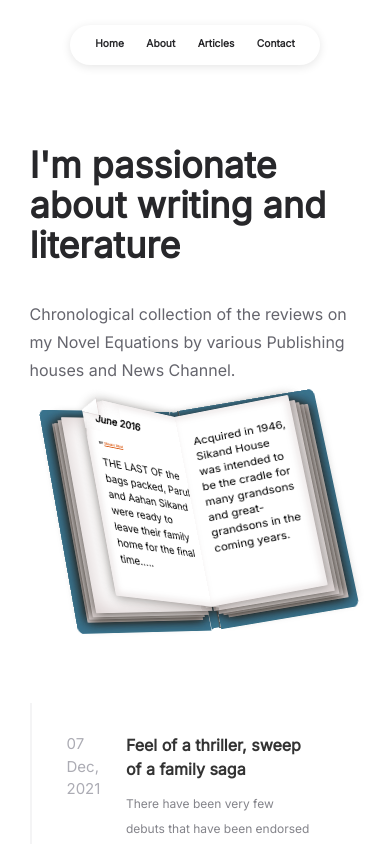
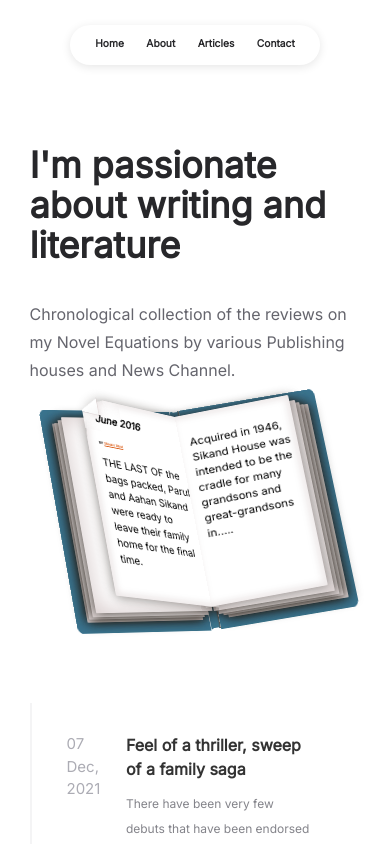
Before and after one commit to Varun1802/Shivani-portoflio, a React (Create React App) app: page /articles in a window 390 px wide. Shown: the top 844 px of the page. Built offline with nearby package versions, Linux system fonts and the light colour scheme.

Commit message:
all done

```diff
--- a/src/pages/articles.jsx
+++ b/src/pages/articles.jsx
@@ -65,7 +65,7 @@ const Articles = () => {
   							          <div class="page-text w-richtext ">
   							            <h3><strong>June 2016</strong></h3>
   							            <h6>BY <a href="" target="_blank">Shivani Sibal</a></h6>
-										  <p className="left--text visible md:hidden" style={{"font-size":"12px"}}>THE LAST OF the bags packed, Parul and Aahan Sikand were ready to leave 							their family home for the final time.....
+										  <p className="left--text visible md:hidden" style={{"font-size":"12px"}}>THE LAST OF the bags packed, Parul and Aahan Sikand were ready to leave 							their family home for the final time.
 										  </p>
   							            <p className="left--text invisible md:visible">THE LAST OF the bags packed, Parul and Aahan Sikand were ready to leave 							their family home for the final time.Acquired in 1946, Sikand House was intended to be the 							cradle for many grandsons and great-grandsons in the coming years. Displaced as he was at 							Partition, Rai Bahadur Manohar Krishna Sikand, Aahan's grandfather, a largely self-made man</p>
   							          </div>
@@ -89,7 +89,7 @@ const Articles = () => {
   							      </div>
   							      <div class="layer-text right">
   							        <div class="page-right-2">
-									  <p className="left--text visible md:hidden py-6 px-2" style={{"font-size":"12px"}}>Acquired in 1946, Sikand House was intended to be the cradle for many grandsons and great-grandsons in the coming years.
+									  <p className="left--text visible md:hidden py-6 px-1" style={{"font-size":"12px"}}>Acquired in 1946, Sikand House was intended to be the cradle for many grandsons and great-grandsons in.....
 										  </p>
   							          <div class="page-text w-richtext invisible md:visible">
   							            <p >  with a premonition about difficult times ahead, didn't suffer the life of a refugee, 							having swapped his house with that of an equally astute Muslim acquaintance before all the 							madness began. It was a gentleman's agreement.</p>
```
